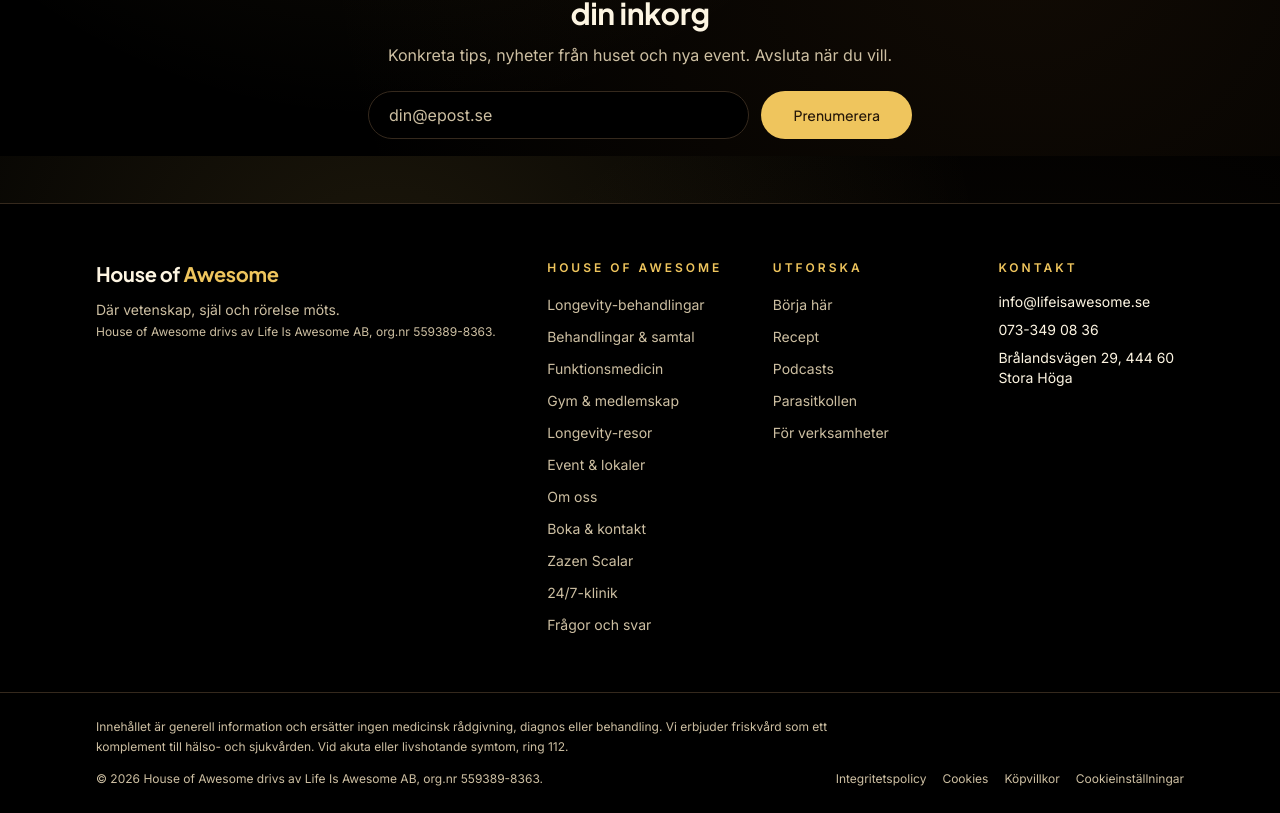
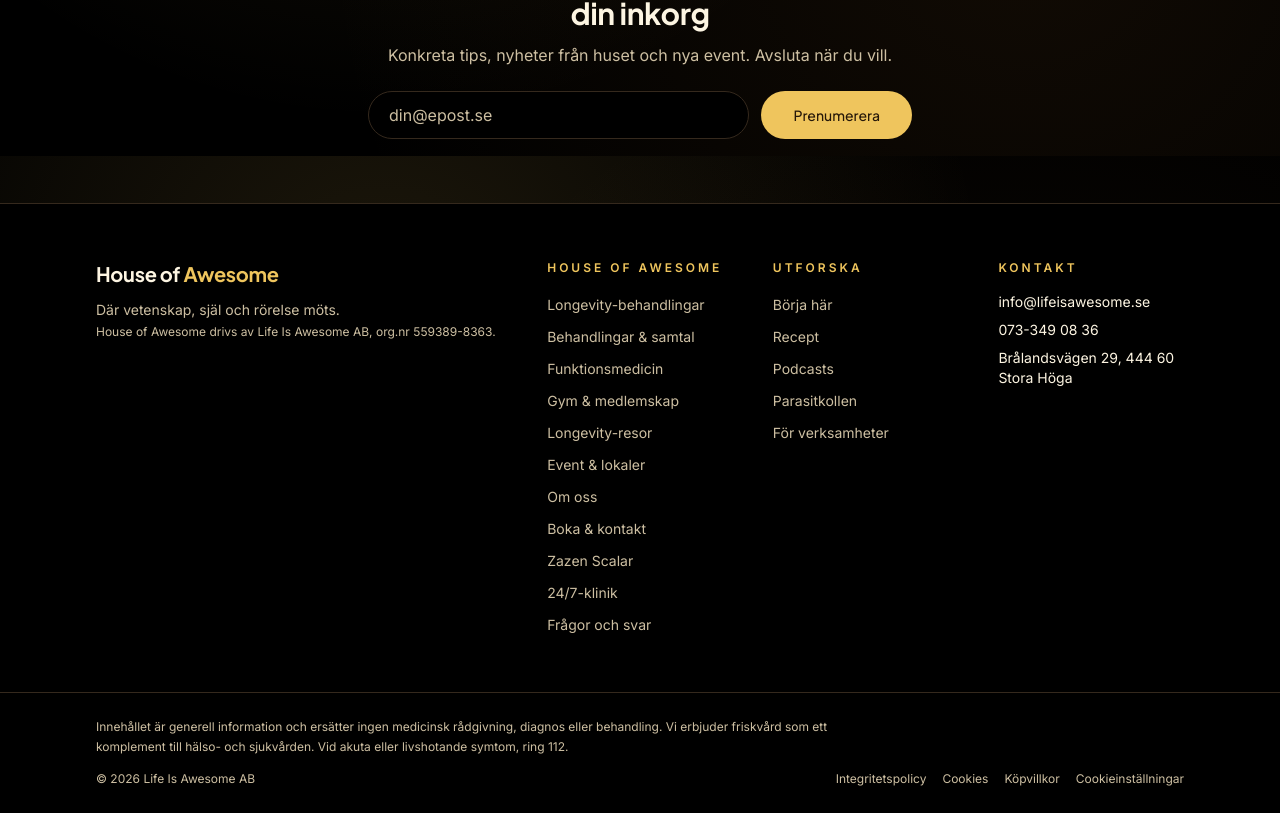
Before and after one commit to Hackadittliv/house-of-awesome, a Next.js app: page /integritetspolicy in a window 1280 px wide. Shown: the part 2244-3057 px from the top of the page. Built offline with nearby package versions, Linux system fonts and the light colour scheme; no server answers.

Commit message:
Sidfot: säljarraden en gång, copyright med bolagsnamn

```diff
--- a/src/components/SiteFooter.tsx
+++ b/src/components/SiteFooter.tsx
@@ -56,7 +56,7 @@
             Vi erbjuder friskvård som ett komplement till hälso- och sjukvården. Vid akuta eller livshotande symtom, ring 112.
           </p>
           <div className="flex flex-col gap-3 sm:flex-row sm:items-center sm:justify-between">
-            <p>© {new Date().getFullYear()} {sellerLine}</p>
+            <p>© {new Date().getFullYear()} {site.operator.legalName}</p>
             <ul className="flex flex-wrap gap-x-4 gap-y-2">
               {legalNav.map((item) => (
                 <li key={item.href}><Link href={item.href} className="hover:text-hoa-gold">{item.label}</Link></li>
```
